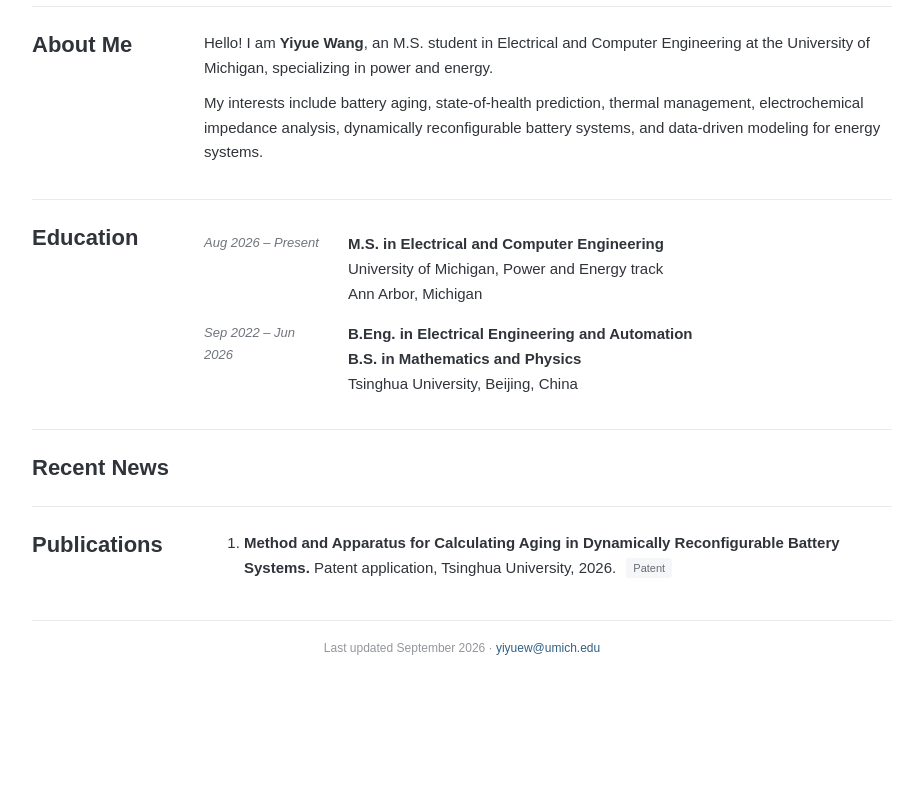
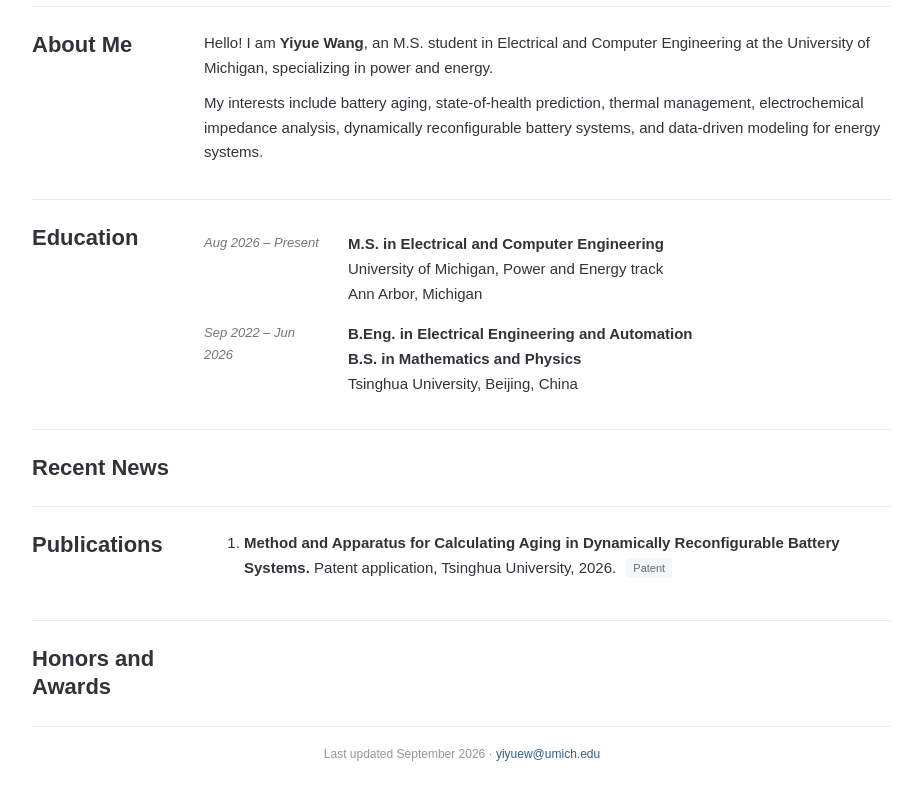
Before and after one commit to bu1ko/bu1ko.github.io, a plain HTML site: page index.html in a window 1280 px wide. Shown: the part 385-1185 px from the top of the page, without its empty margins (178-1101 px from the left). Before the commit the page ends 1099 px from the top, so only its background shows below. Drawn offline with Linux system fonts and the light colour scheme.

Commit message:
fix
Restored honors section and its entries in index.html.

```diff
--- a/index.html
+++ b/index.html
@@ -225,15 +225,15 @@
       </div>
     </section>
 
-    <!-- <section id="honors">
+    <section id="honors">
       <div class="section-head">
         <h2>Honors and Awards</h2>
       </div>
       <div class="section-body">
-        <div class="entry"><span class="date">2024</span><p><strong>Comprehensive Scholarship</strong><br>Tsinghua University, Weiyang College</p></div>
-        <div class="entry"><span class="date">2023 &amp; 2024</span><p><strong>Sports Scholarships</strong><br>Tsinghua University</p></div>
+        <!-- <div class="entry"><span class="date">2024</span><p><strong>Comprehensive Scholarship</strong><br>Tsinghua University, Weiyang College</p></div>
+        <div class="entry"><span class="date">2023 &amp; 2024</span><p><strong>Sports Scholarships</strong><br>Tsinghua University</p></div> -->
       </div>
-    </section> -->
+    </section>
 
     <footer>Last updated September 2026 · <a href="mailto:yiyuew@umich.edu">yiyuew@umich.edu</a></footer>
   </main>
```
